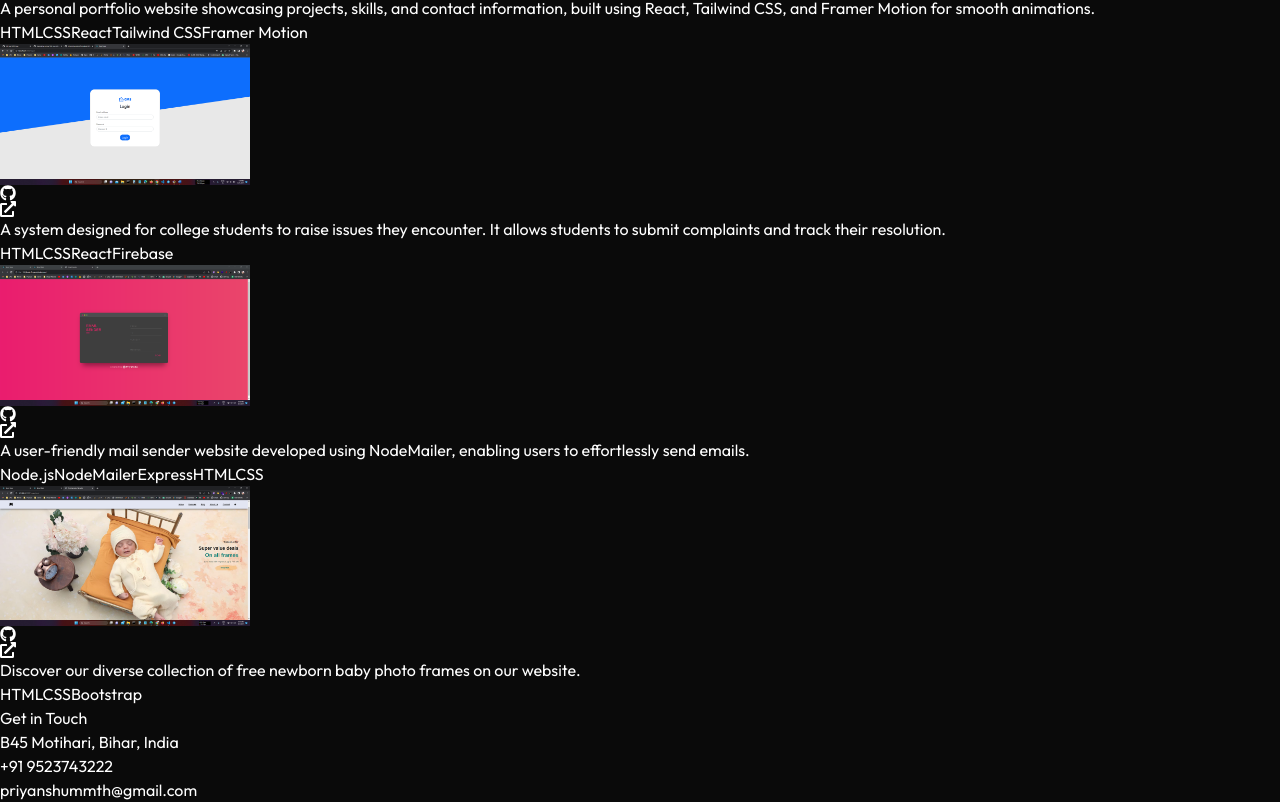
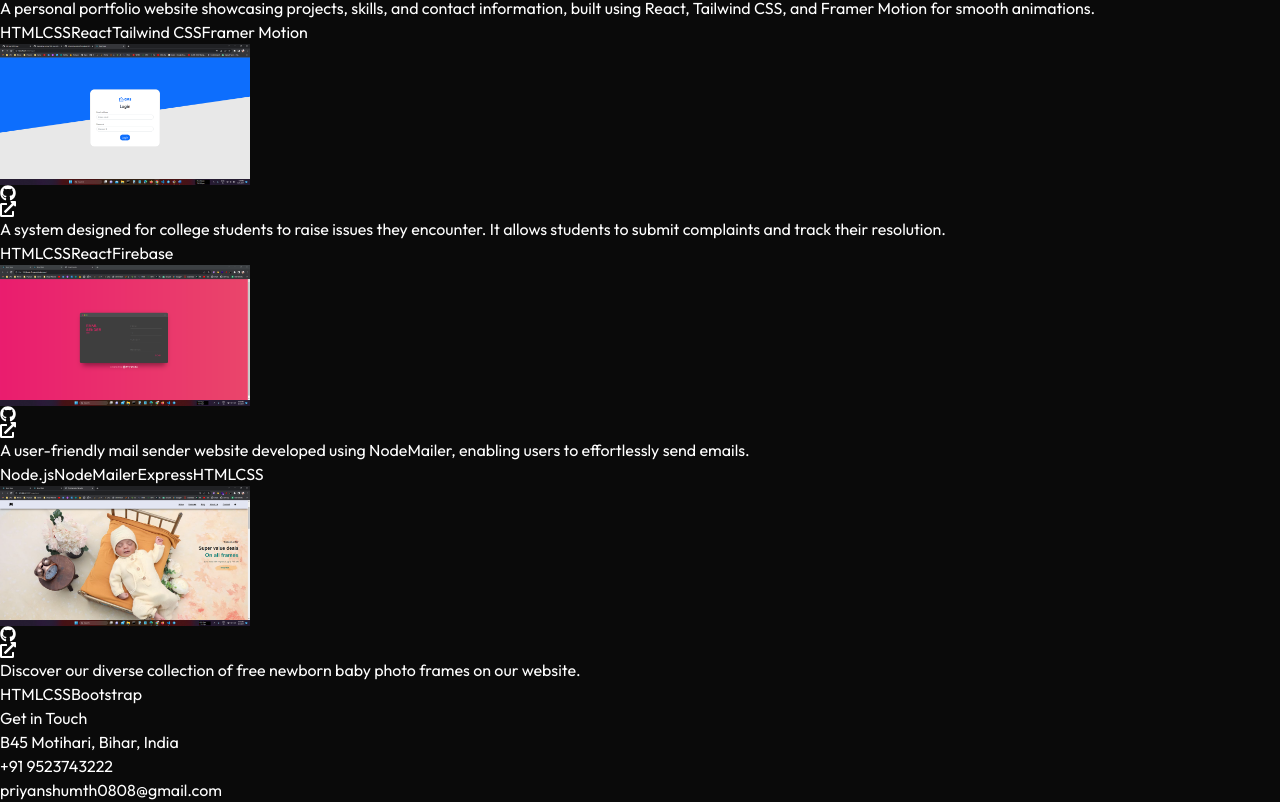
Before and after one commit to priyanshuuranjan/MyPortfolio, a React (Vite) app: page / in a window 1280 px wide. Shown: the part 2482-3284 px from the top of the page. Built offline with nearby package versions, Linux system fonts and the light colour scheme.

Commit message:
upadting index

```diff
--- a/src/constants/index.js
+++ b/src/constants/index.js
@@ -106,5 +106,5 @@ export const PROJECTS = [
 export const CONTACT = {
   address: "B45 Motihari, Bihar, India ",
   phoneNo: "+91 9523743222 ",
-  email: "priyanshummth@gmail.com",
+  email: "priyanshumth0808@gmail.com",
 };
```
